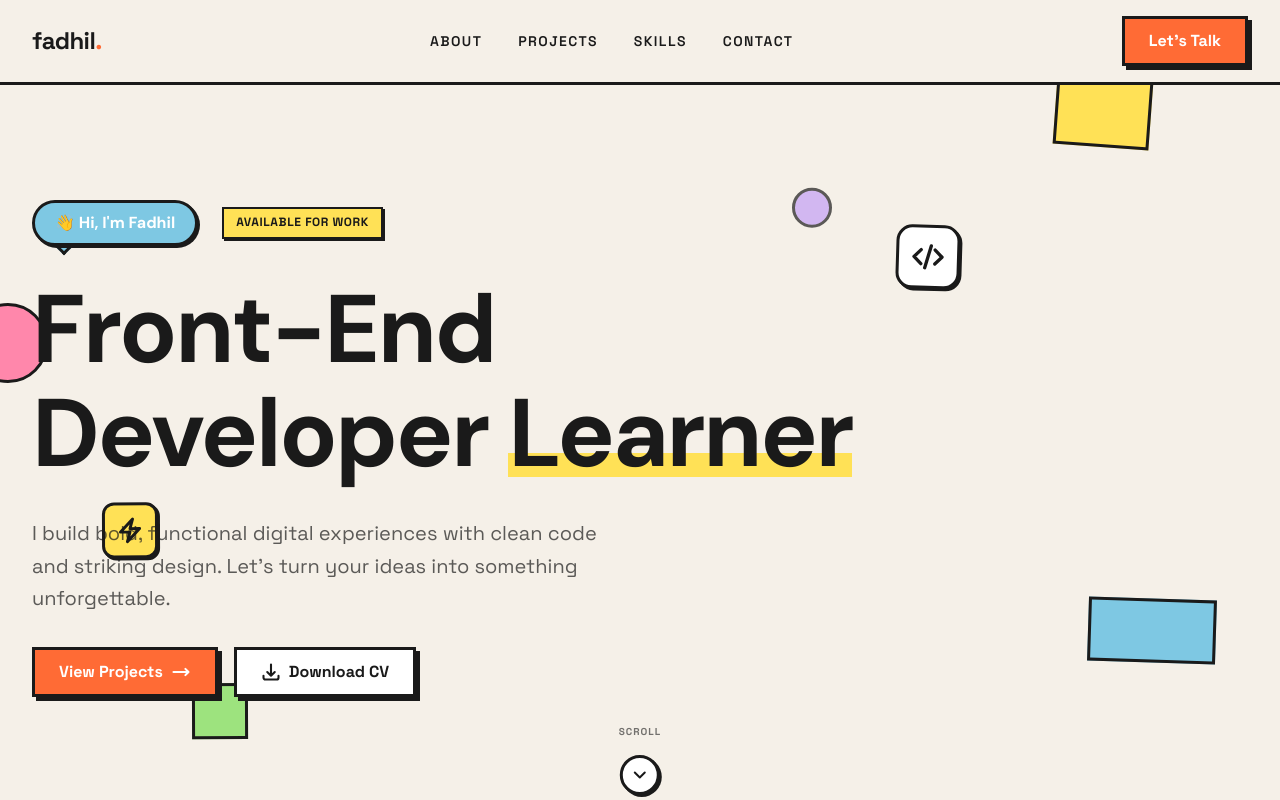
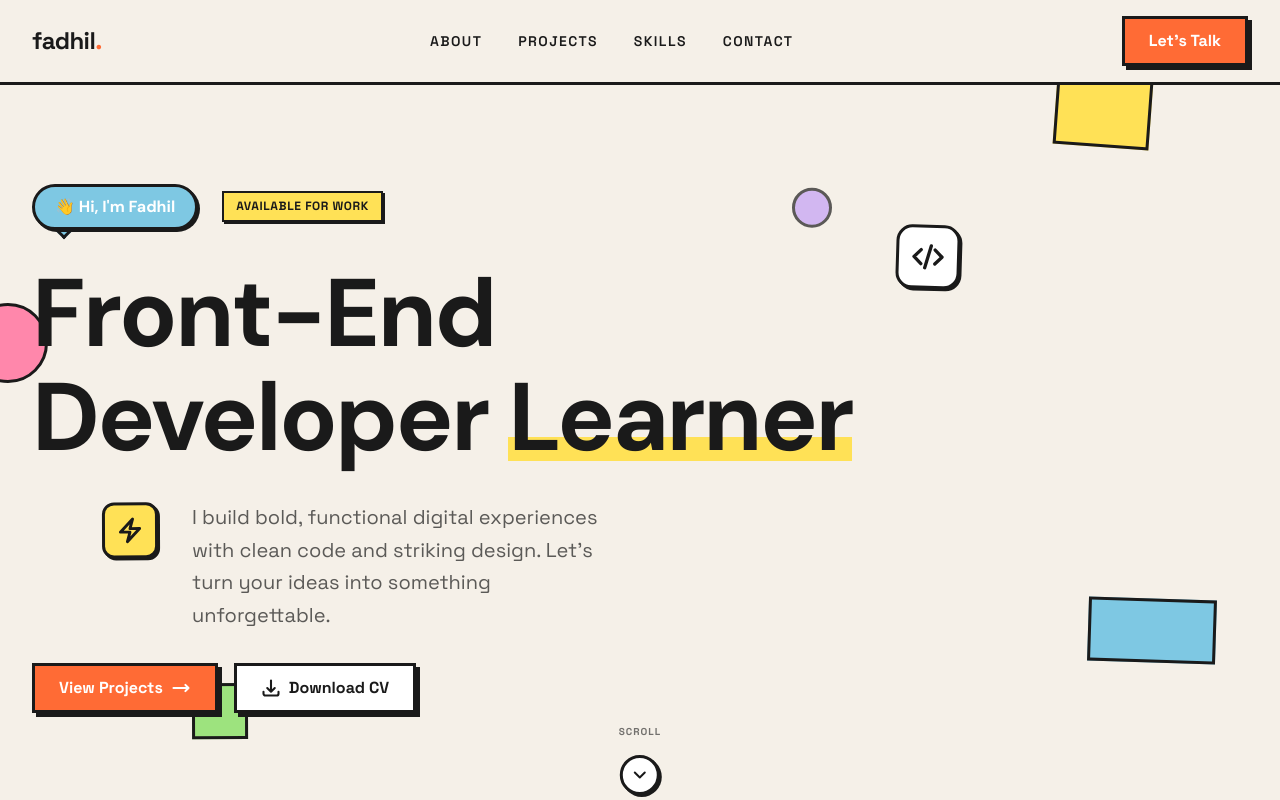
Before and after one commit to rizqy-fadhil/portofolio-v2, a Next.js app: page / in a window 1280 px wide. Shown: the top 800 px of the page. Built offline with nearby package versions, Linux system fonts and the light colour scheme.

Commit message:
fix: bug di headline

```diff
--- a/app/page.tsx
+++ b/app/page.tsx
@@ -141,7 +141,7 @@ export default function Home() {
             {/* Subheading */}
             <motion.p
               variants={itemVariants}
-              className="max-w-xl text-lg leading-relaxed text-nb-fg/70 sm:text-xl"
+              className="max-w-xl pl-20 sm:pl-28 md:pl-32 lg:pl-40 text-lg leading-relaxed text-nb-fg/70 sm:text-xl"
             >
               I build bold, functional digital experiences with clean code and
               striking design. Let&apos;s turn your ideas into something
```
